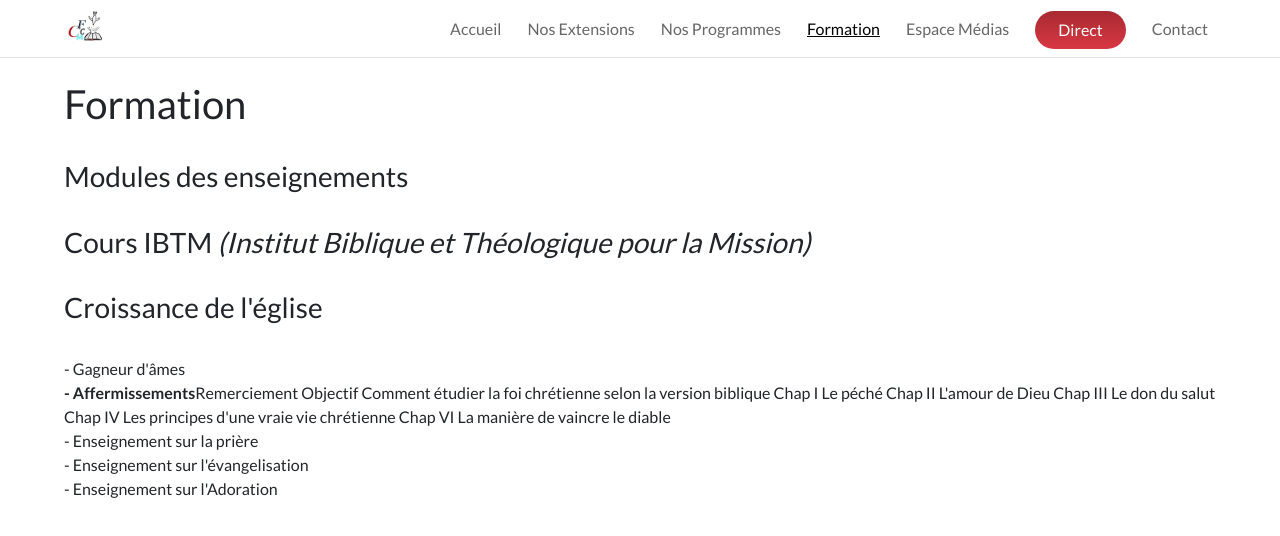
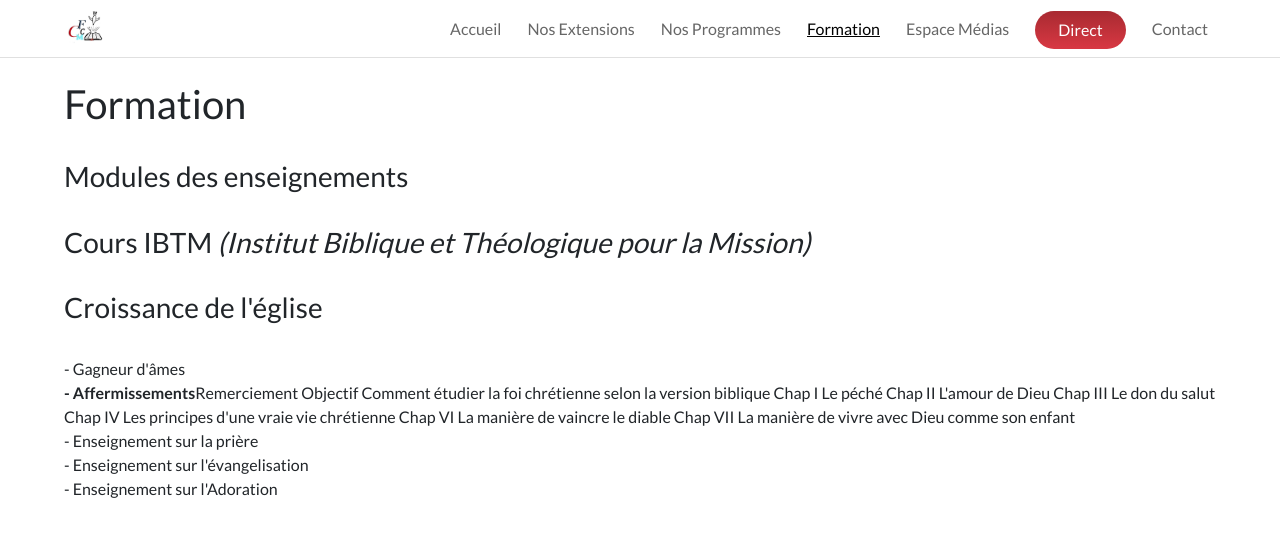
Before and after one commit to Olivier-Kango/cfcm, a React (Create React App) app: page /formation in a window 1280 px wide. Shown: the top 536 px of the page. Built offline with nearby package versions, Linux system fonts and the light colour scheme; a web font is replaced by a local one.

Commit message:
Vivre avec Dieu

```diff
--- a/src/components/Formation.js
+++ b/src/components/Formation.js
@@ -25,6 +25,7 @@ const Formation = () => (
     Chap III Le don du salut
     Chap IV Les principes d&apos;une vraie vie chrétienne
     Chap VI La manière de vaincre le diable
+    Chap VII La manière de vivre avec Dieu comme son enfant
     <br />
     - Enseignement sur la prière
     <br />
```
